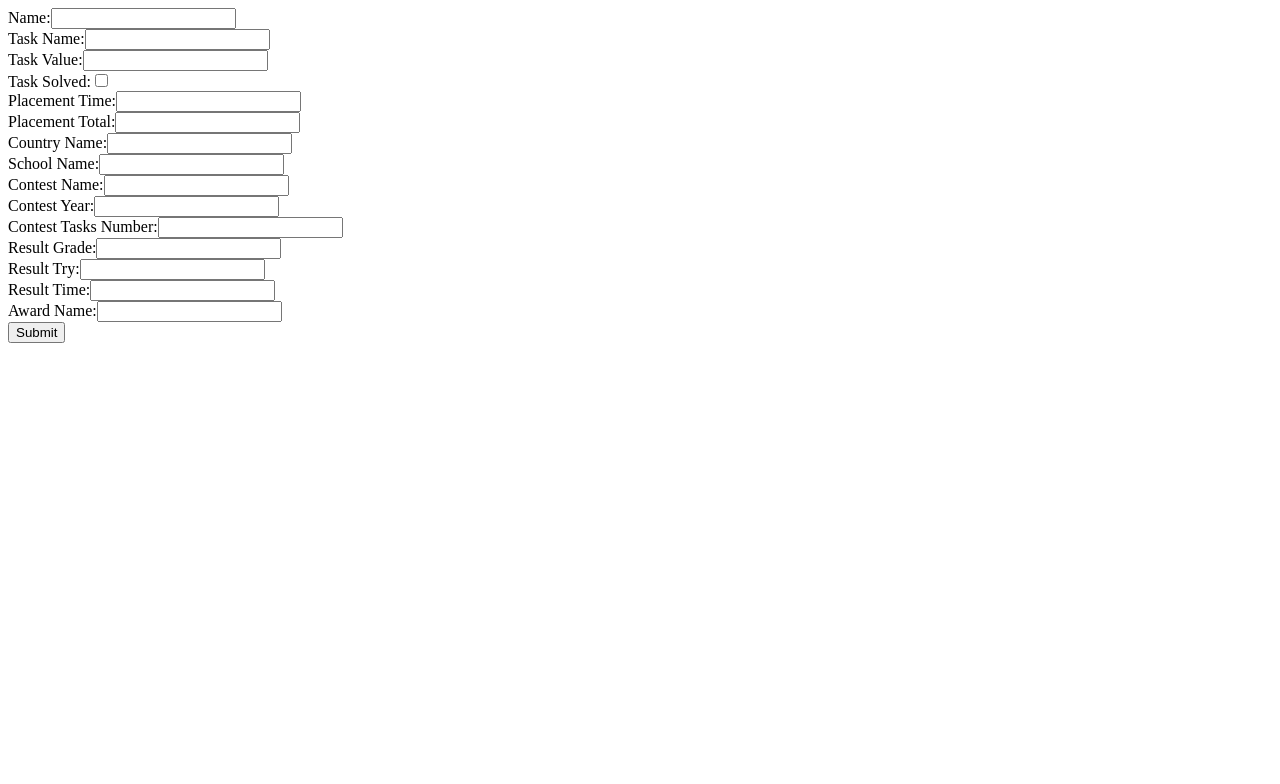
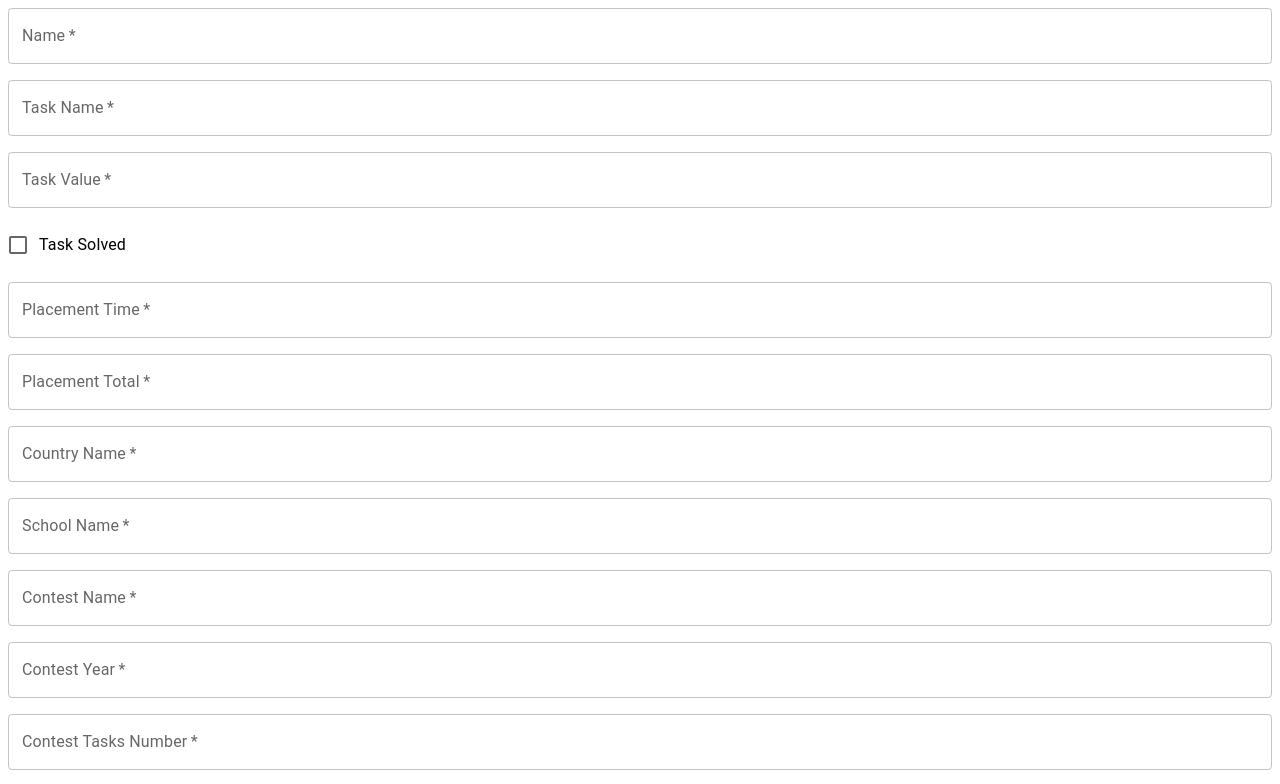
Before and after one commit to overfrenzy/contest-sakha-vercel, a Next.js app: page /databaseForm in a window 1280 px wide. Shown: the top 784 px of the page. Built offline with nearby package versions, Linux system fonts and the light colour scheme.

Commit message:
mui update

```diff
--- a/pages/databaseForm.tsx
+++ b/pages/databaseForm.tsx
@@ -1,4 +1,11 @@
 import { useState } from "react";
+import {
+  TextField,
+  Checkbox,
+  FormControlLabel,
+  Button,
+  Box,
+} from "@mui/material";
 
 export default function HomePage() {
   const [formData, setFormData] = useState({
@@ -74,177 +81,136 @@ export default function HomePage() {
 
   return (
     <form onSubmit={handleSubmit}>
-      <label>
-        Name:
-        <input
+      <Box display="flex" flexDirection="column" gap={2}>
+        <TextField
+          label="Name"
           type="text"
           name="name"
           value={formData.name}
           onChange={handleChange}
           required
         />
-      </label>
-      <br />
-      <label>
-        Task Name:
-        <input
+        <TextField
+          label="Task Name"
           type="text"
           name="taskName"
           value={formData.taskName}
           onChange={handleChange}
           required
         />
-      </label>
-      <br />
-      <label>
-        Task Value:
-        <input
+        <TextField
+          label="Task Value"
           type="number"
           name="taskValue"
           value={formData.taskValue}
           onChange={handleChange}
           required
         />
-      </label>
-      <br />
-      <label>
-        Task Solved:
-        <input
-          type="checkbox"
+        <FormControlLabel
+          control={
+            <Checkbox
               name="taskSolved"
               checked={formData.taskSolved}
               onChange={(event) =>
                 setFormData({ ...formData, taskSolved: event.target.checked })
               }
             />
-      </label>
-      <br />
-      <label>
-        Placement Time:
-        <input
+          }
+          label="Task Solved"
+        />
+        <TextField
+          label="Placement Time"
           type="text"
           name="placementTime"
           value={formData.placementTime}
           onChange={handleChange}
           required
         />
-      </label>
-      <br />
-      <label>
-        Placement Total:
-        <input
+        <TextField
+          label="Placement Total"
           type="text"
           name="placementTotal"
           value={formData.placementTotal}
           onChange={handleChange}
           required
         />
-      </label>
-      <br />
-      <label>
-        Country Name:
-        <input
+        <TextField
+          label="Country Name"
           type="text"
           name="countryName"
           value={formData.countryName}
           onChange={handleChange}
           required
         />
-      </label>
-      <br />
-      <label>
-        School Name:
-        <input
+        <TextField
+          label="School Name"
           type="text"
           name="schoolName"
           value={formData.schoolName}
           onChange={handleChange}
           required
         />
-      </label>
-      <br />
-      <label>
-        Contest Name:
-        <input
+        <TextField
+          label="Contest Name"
           type="text"
           name="contestName"
           value={formData.contestName}
           onChange={handleChange}
           required
         />
-      </label>
-      <br />
-      <label>
-        Contest Year:
-        <input
+        <TextField
+          label="Contest Year"
           type="number"
           name="contestYear"
           value={formData.contestYear}
           onChange={handleChange}
           required
         />
-      </label>
-      <br />
-      <label>
-        Contest Tasks Number:
-        <input
+        <TextField
+          label="Contest Tasks Number"
           type="number"
           name="contestTasksNumber"
           value={formData.contestTasksNumber}
           onChange={handleChange}
           required
         />
-      </label>
-      <br />
-      <label>
-        Result Grade:
-        <input
+        <TextField
+          label="Result Grade"
           type="text"
           name="resultGrade"
           value={formData.resultGrade}
           onChange={handleChange}
           required
         />
-      </label>
-      <br />
-      <label>
-        Result Try:
-        <input
+        <TextField
+          label="Result Try"
           type="text"
           name="resultTry"
           value={formData.resultTry}
           onChange={handleChange}
           required
         />
-      </label>
-      <br />
-      <label>
-        Result Time:
-        <input
+        <TextField
+          label="Result Time"
           type="text"
           name="resultTime"
           value={formData.resultTime}
           onChange={handleChange}
           required
         />
-      </label>
-      <br />
-      <label>
-        Award Name:
-        <input
+        <TextField
+          label="Award Name"
           type="text"
           name="awardName"
           value={formData.awardName}
           onChange={handleChange}
           required
         />
-      </label>
-      <br />
-      <button type="submit" disabled={submitting}>
+        <Button type="submit" disabled={submitting} variant="contained">
           {submitting ? "Submitting..." : "Submit"}
-      </button>
-      <br />
+        </Button>
         {message && <p>{message}</p>}
+      </Box>
     </form>
   );
 }
```
Lines whose indentation alone changed are shown as unchanged.
